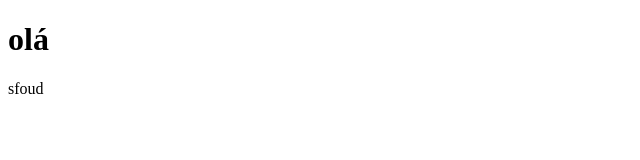
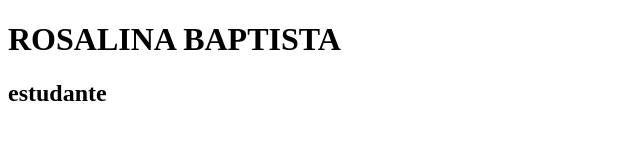
Before and after one commit to rosalinadalvabaptista-crypto/teste, a plain HTML site: page index.html in a window 1280 px wide. Shown: the whole page, without its empty margins (0-640 px from the left). Drawn offline with Linux system fonts and the light colour scheme.

Commit message:
Update index.html

```diff
--- a/index.html
+++ b/index.html
@@ -6,7 +6,7 @@
     <title>Document</title>
 </head>
 <body>
-    <h1>olá</h1>
-    <p>sfoud</p>
+    <h1>ROSALINA BAPTISTA</h1>
+    <h2>estudante</h2>
 </body>
 </html>
```
